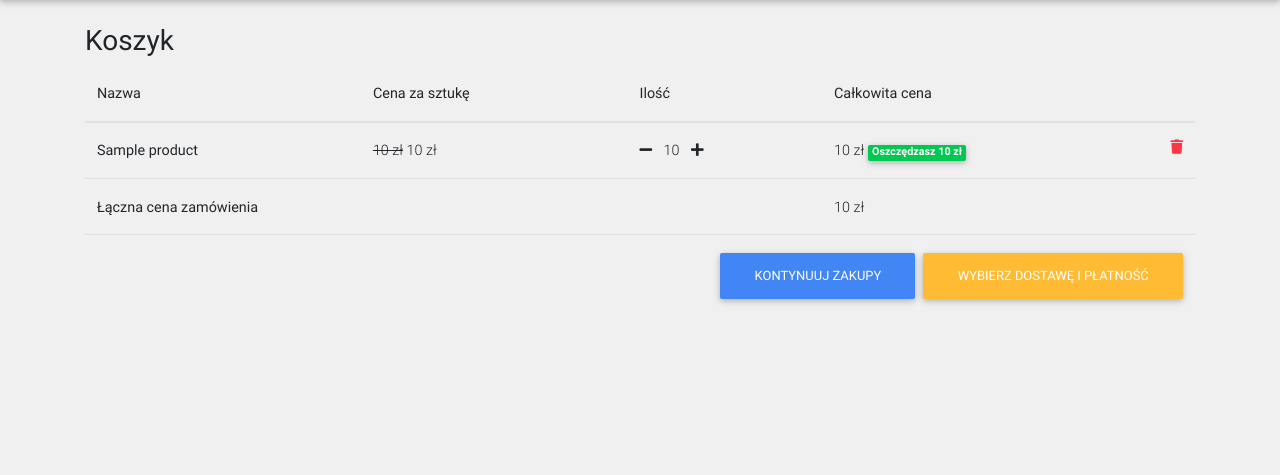
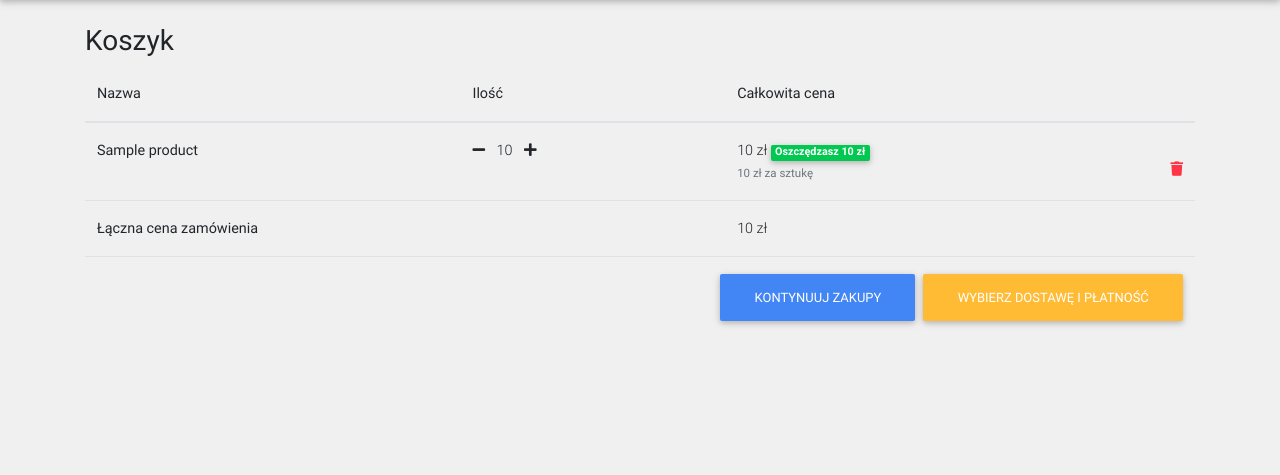
Before and after one commit to IhateTrains/group-project, a Django app: template pages/templates/pages/order_summary.html in a window 1280 px wide. Shown: the part 94-569 px from the top of the page. Run offline with Django 3.2, Linux system fonts and the light colour scheme; the template is opened without the code that fills it: most values are stand-ins (such as "Sample title", 1, 10 or a date in 2020); parts of the project's set-up code (start-up, migrations or seed data) failed here and were passed over; some libraries are stand-ins or nearby versions.

Commit message:
Tweak parts of frontend for smaller screens

```diff
--- a/pages/templates/pages/order_summary.html
+++ b/pages/templates/pages/order_summary.html
@@ -12,7 +12,6 @@
                 <thead>
                     <tr>
                         <th scope="col">Nazwa</th>
-                        <th scope="col">Cena za sztukę</th>
                         <th scope="col">Ilość</th>
                         <th scope="col">Całkowita cena</th>
                     </tr>
@@ -20,16 +19,7 @@
                 <tbody>
                 {% for order_item in object.products.all %}
                     <tr>
-                        <th scope="row"><a href="{{ order_item.product.get_absolute_url }}">{{ order_item.product.name }}</a></th>
-                        <td>
-                        {% if order_item.product.discount %}
-                            <del>{{ order_item.product.price }} zł</del>
-                            {{ order_item.product.get_discount_price }} zł
-                        {% else %}
-                            {{ order_item.product.price }} zł
-                        {% endif %}
-
-                        </td>
+                        <th scope="row"><a href="{{ order_item.product.get_absolute_url }}" class="text-break text-wrap">{{ order_item.product.name }}</a></th>
                         <td>
                             <a href="{% url 'pages:reduce-quantity-item' order_item.product.pk %}"><i class="fas fa-minus mr-2"></i></a>
                             {{ order_item.quantity }}
@@ -42,6 +32,14 @@
                         {% else %}
                             {{ order_item.get_total_item_price}} zł
                         {% endif %}
+
+                        <br>
+
+                        <span class="text-muted text-break text-wrap"><small>
+                            {{ order_item.product.get_discount_price }} zł
+                            za sztukę
+                        </small></span>
+
                          <a href="{% url 'pages:remove-from-cart' order_item.product.pk %}">
                             <i class="fas fa-trash float-right text-danger"></i>
                          </a>
@@ -63,11 +61,11 @@
 
                 {% if object.get_total_price %}
                     <tr>
-                        <td colspan="3"><b>Łączna cena zamówienia</b></td>
+                        <td colspan="2"><b>Łączna cena zamówienia</b></td>
                         <td>{{ object.get_total_price }} zł</td>
                     </tr>
                     <tr>
-                        <td colspan="5">
+                        <td colspan="4">
                             <a href="{% url 'pages:checkout' %}" class="btn btn-warning float-right ml-2">Wybierz dostawę i płatność</a>
                             <a href="/" class="btn btn-primary float-right">Kontynuuj zakupy</a>
                         </td>
--- a/pages/templates/pages/orders_list.html
+++ b/pages/templates/pages/orders_list.html
@@ -21,9 +21,9 @@
                 <td>{{o.quantity}}</td>
 
                 <td>{% if o.product.discount is None %}
-                {{o.product.price}} zł
+                    {{o.product.price}} zł
                 {% else %}
-                {{o.product.get_discount_price}} zł
+                    {{o.product.get_discount_price}} zł
                 {% endif %}</td>
                 <td>{{ o.get_final_price }} zł</td>
             </tr>
```
Also changed, not shown: pages/templates/pages/checkout.html (+4 -4 lines).
